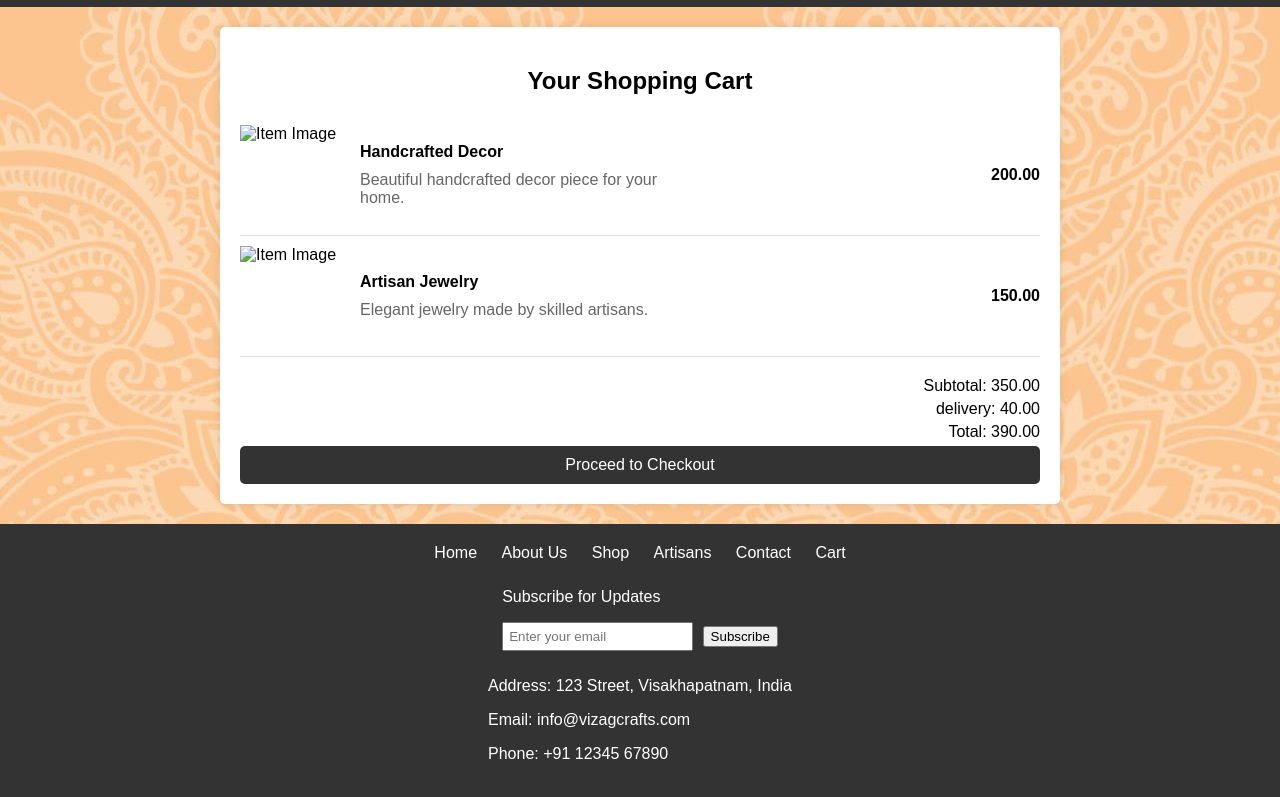
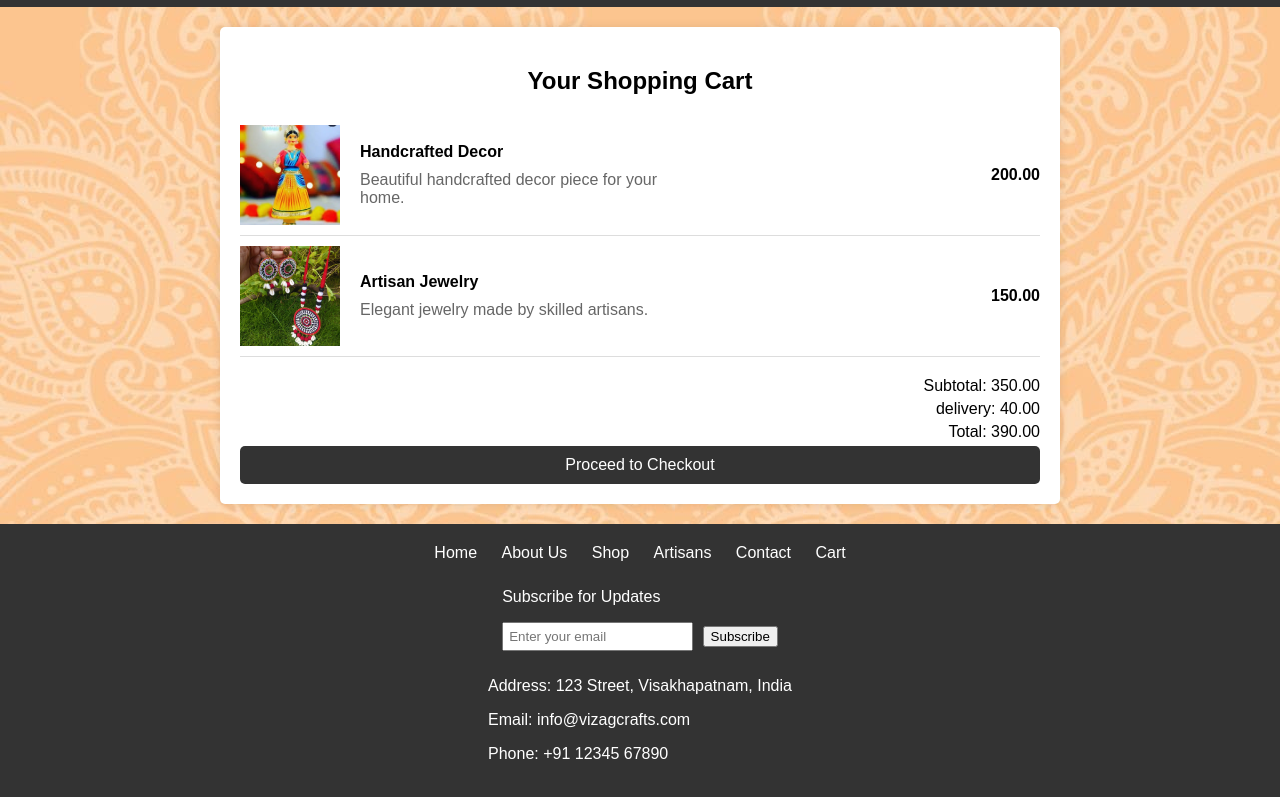
Before and after one commit to saiprasanna56/Kalakriti, a plain HTML site: page cart.html in a window 1280 px wide. Shown: the part 79-876 px from the top of the page. Drawn offline with Linux system fonts and the light colour scheme; files whose address does not match are found by name.

Commit message:
Update cart.html

```diff
--- a/cart.html
+++ b/cart.html
@@ -192,7 +192,7 @@
         <!-- Cart Item -->
         <div class="cart-item">
             <div class="item-details">
-                <img src="images/decor1.jpg" alt="Item Image">
+                <img src="decor1.jpg" alt="Item Image">
                 <div class="item-info">
                     <h4>Handcrafted Decor</h4>
                     <p>Beautiful handcrafted decor piece for your home.</p>
@@ -203,7 +203,7 @@
 
         <div class="cart-item">
             <div class="item-details">
-                <img src="images/jewelry1.jpg" alt="Item Image">
+                <img src="jewelry1.jpg" alt="Item Image">
                 <div class="item-info">
                     <h4>Artisan Jewelry</h4>
                     <p>Elegant jewelry made by skilled artisans.</p>
```
